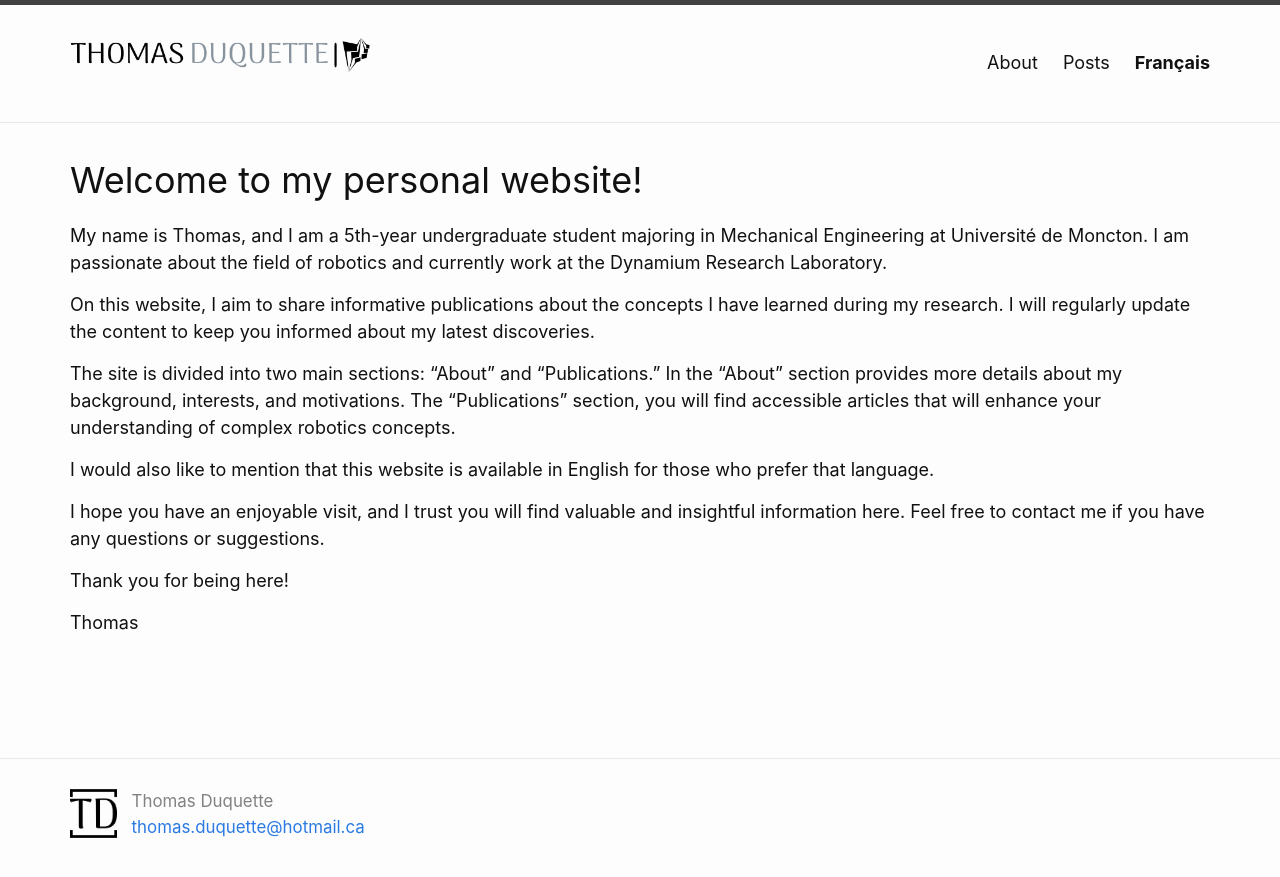
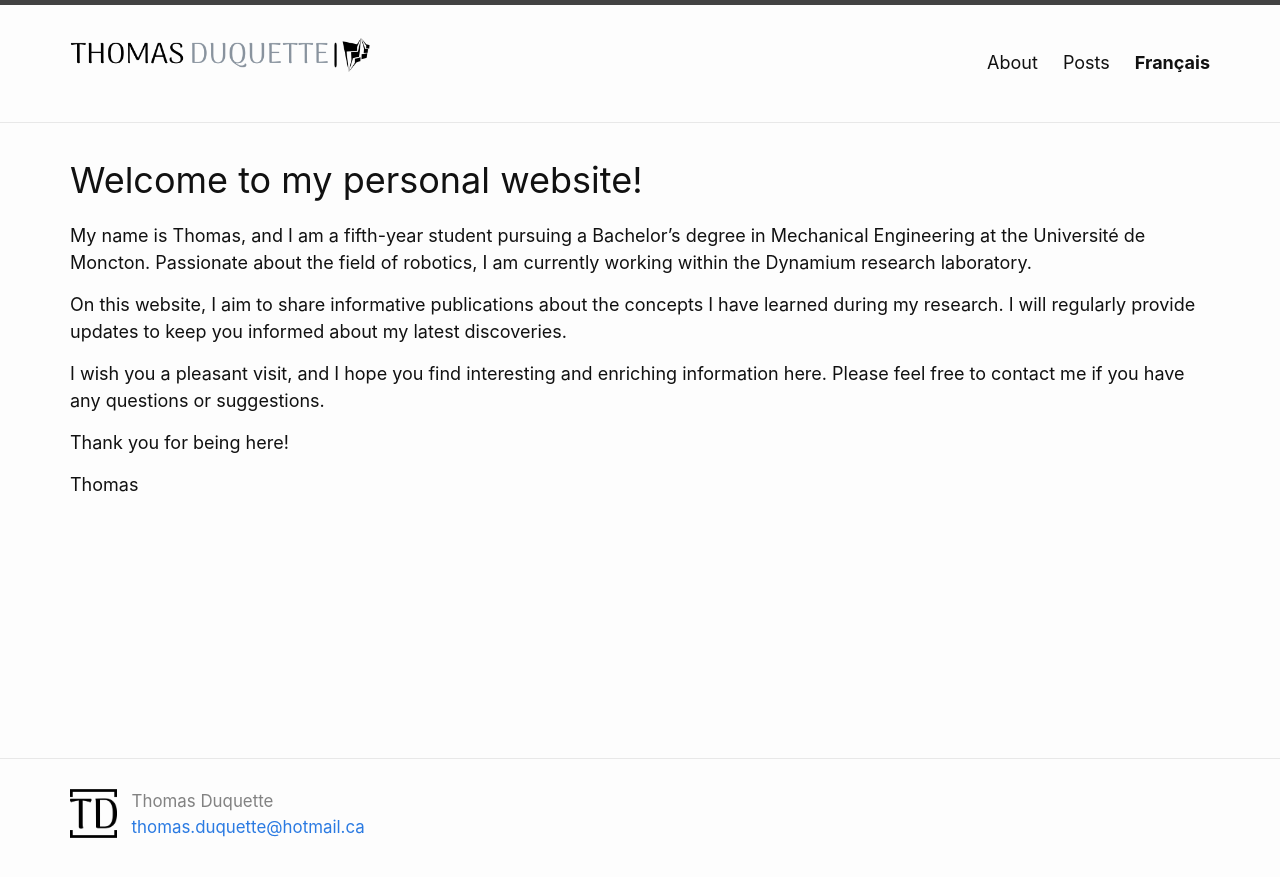
Before and after one commit to ThomasDuquette/ThomasDuquette.github.io, a Jekyll site: the page built from home.md, in a window 1280 px wide. Shown: the top 877 px of the page. Built offline with Jekyll 4.4.1, drawn with Linux system fonts in a browser that asks for light colours.

Commit message:
Added about page and re-did home

```diff
--- a/home.md
+++ b/home.md
@@ -4,15 +4,11 @@ lang: en
 layout: home
 ---
 
-My name is Thomas, and I am a 5th-year undergraduate student majoring in Mechanical Engineering at Université de Moncton. I am passionate about the field of robotics and currently work at the Dynamium Research Laboratory.
+My name is Thomas, and I am a fifth-year student pursuing a Bachelor's degree in Mechanical Engineering at the Université de Moncton. Passionate about the field of robotics, I am currently working within the Dynamium research laboratory.
 
-On this website, I aim to share informative publications about the concepts I have learned during my research. I will regularly update the content to keep you informed about my latest discoveries.
+On this website, I aim to share informative publications about the concepts I have learned during my research. I will regularly provide updates to keep you informed about my latest discoveries.
 
-The site is divided into two main sections: "About" and "Publications." In the "About" section provides more details about my background, interests, and motivations. The "Publications" section, you will find accessible articles that will enhance your understanding of complex robotics concepts.
-
-I would also like to mention that this website is available in English for those who prefer that language.
-
-I hope you have an enjoyable visit, and I trust you will find valuable and insightful information here. Feel free to contact me if you have any questions or suggestions.
+I wish you a pleasant visit, and I hope you find interesting and enriching information here. Please feel free to contact me if you have any questions or suggestions.
 
 Thank you for being here!
 
```
Also changed, not shown: about-en.md (added, +42 -0 lines), about-fr.md (added, +42 -0 lines), accueil.md (+0 -4 lines).
